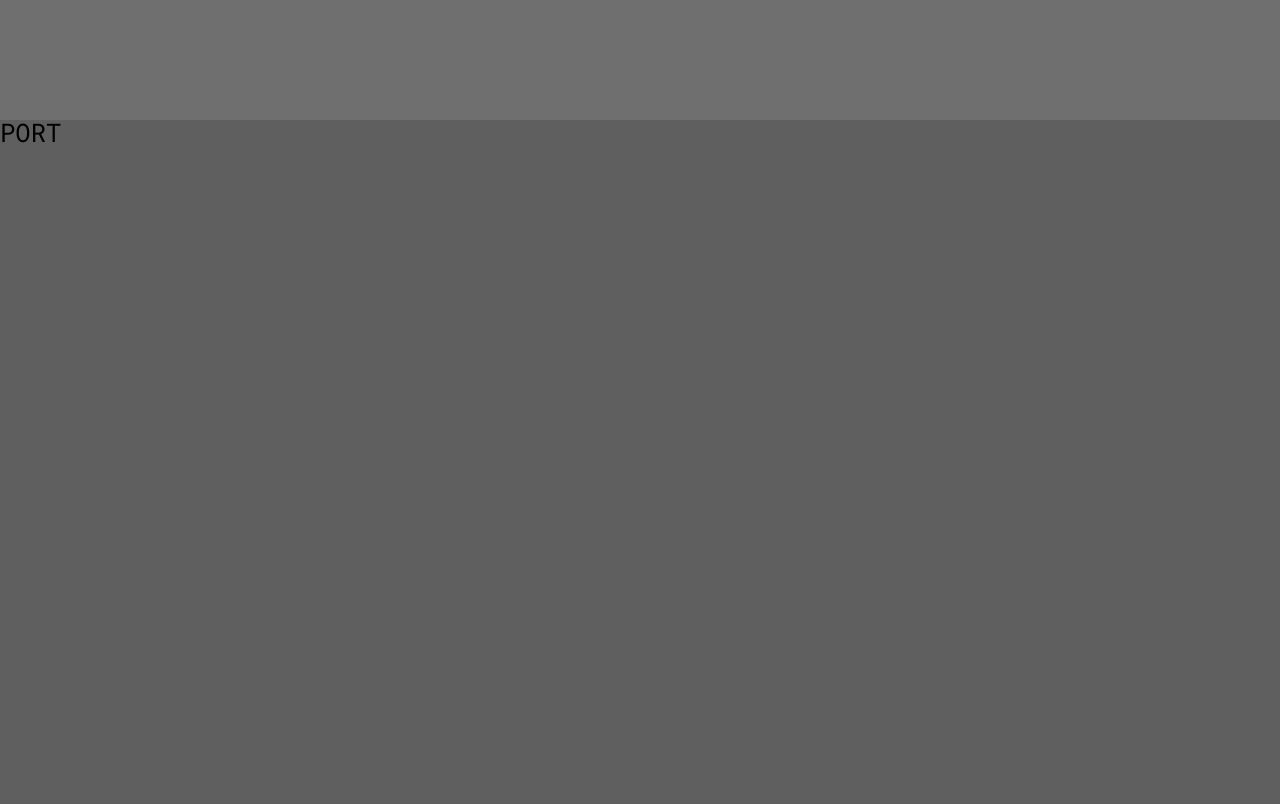
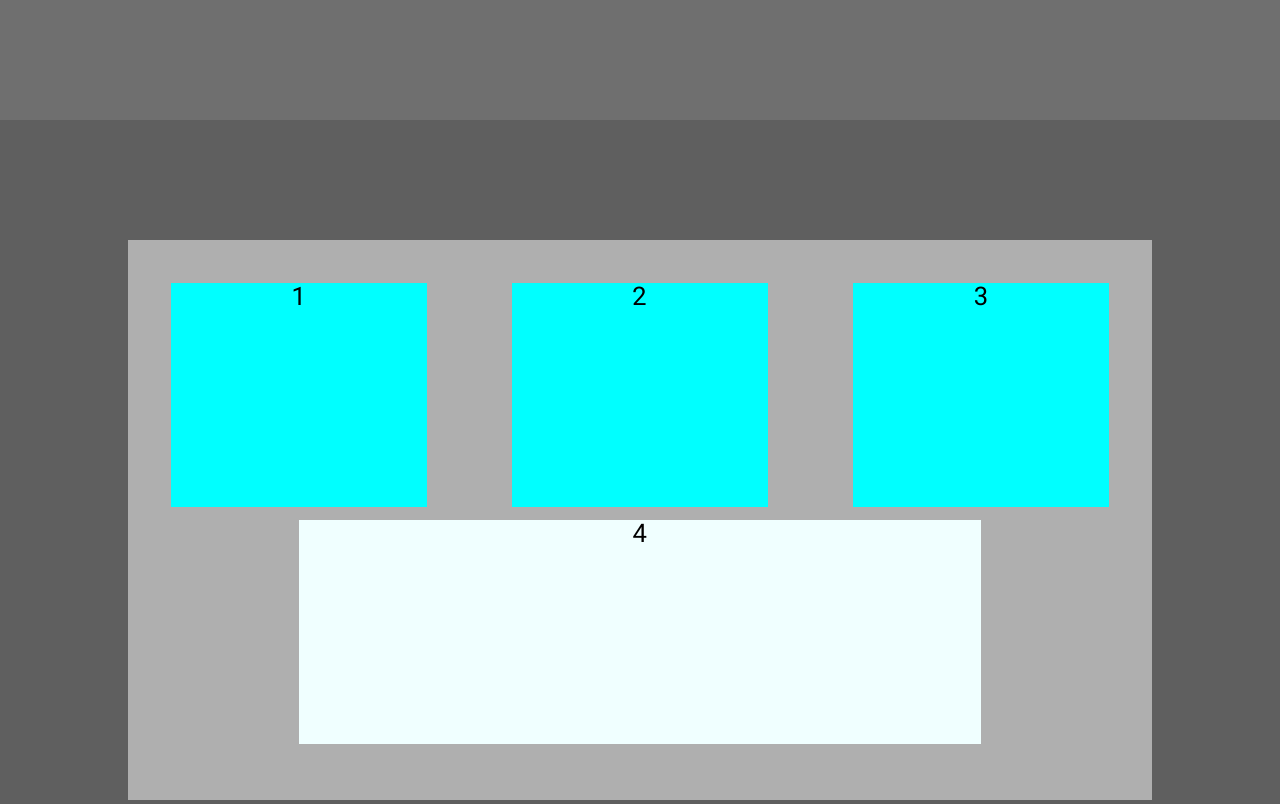
Before and after one commit to kubasiw/MyPage, a website: page index.html in a window 1280 px wide. Shown: the part 1480-2284 px from the top of the page. Drawn offline with nearby package versions, Linux system fonts and the light colour scheme.

Commit message:
add portfolio concept

```diff
--- a/index.html
+++ b/index.html
@@ -79,7 +79,20 @@
 
 
                 <section class="section3 section" id="sec3">
-                    PORT
+                    <div class="portfolioBox">
+                       <div class="row portfolioRow1">
+                           <div class="col-12">
+                               <div class="col-3">1</div>
+                               <div class="col-3">2</div>
+                               <div class="col-3">3</div>
+                           </div>
+                       </div>
+                        <div class="row portfolioRow2">
+                            <div class="col-8">
+                                4
+                            </div>
+                        </div>
+                    </div>
                 </section>
 
 
@@ -118,5 +131,4 @@
 </body>
 <script src="bower_components/jquery/dist/jquery.min.js"></script>
 <script src="js/app.js"></script>
-
 </html>
--- a/js/app.js
+++ b/js/app.js
@@ -95,11 +95,6 @@ jQuery(document).ready(function(){
 
     };
     start();
-
-    jQuery(document).ready(function() {
-        jQuery('#fullpage').fullpage();
-    });
-
 
 
     // sticky menu
@@ -435,25 +430,6 @@ jQuery(document).ready(function(){
     lookForSection();
 
 
-//    function pageStart() {
-//
-//        var myName = jQuery('.myName');
-//
-//        myName.animate({'top':'50%', 'font-size':'6'+'vw'},1100)
-//              .css('color', '#ffffff')
-//              .css('transition', '2550ms')
-//              .animate({  borderSpacing: -10.5 }, {
-//                    step: function(now,fx) {
-//                      jQuery(this).css('-webkit-transform','rotate('+now+'deg)');
-//                      jQuery(this).css('-moz-transform','rotate('+now+'deg)');
-//                      jQuery(this).css('transform','rotate('+now+'deg)');
-//                    },
-//                    duration:'slow'
-//                },'linear');
-//
-//    };
-//    setTimeout(pageStart, 500);
-
 
 
 
--- a/sass/partials/_style_main.scss
+++ b/sass/partials/_style_main.scss
@@ -88,6 +88,9 @@ body {
 
 .section3 {
     @extend %section;
+    display: flex;
+    justify-content: center;
+    align-items: center;
 
 }
 
@@ -290,45 +293,39 @@ nav {
     font-size: 5rem;
 }
 
-.portBox {
-    position: relative;
-    padding:2vw;
+.portfolioBox {
     width: 80%;
     height: 70%;
-    top: 5%;
-    background-color: rgba(255, 255, 255, 0.2);
+    background-color: rgba(255,255,255, 0.5);
+    display: flex;
+    flex-direction: column;
+    justify-content: center;
 }
 
-.portBox2 {
-    display: flex;
-    justify-content: space-around;
-    align-items: center;
-    height: 66%;
+.portfolioRow1 {
+    height: 40%;
+    div {
+        display: flex;
+        justify-content: space-around;
+        height: 100%;
+        div {
+            background-color: aqua;
+            height: 100%;
+        }
+    }
 }
 
-.port1 {
-    position: relative;
-    width:45%;
-    height:90%;
-    border: 1vw solid rgba(255, 255, 255, 0.3);
-    img {
-        width: 100%;
+.portfolioRow2 {
+    height: 40%;
+    display: flex;
+    justify-content: center;
+    div {
+        display: flex;
+        justify-content: center;
         height: 100%;
+        background-color: azure;
     }
-
 }
-
-.port2 {
-    position: relative;
-    width:45%;
-    height:90%;
-    border: 1vw solid rgba(255, 255, 255, 0.3);
-    background-image: url(/images/sitmin.jpg);
-    background-repeat: no-repeat;
-    background-size:100% 100%;
-}
-
-
 
 .circleArrowUp {
     @extend %circle;
```
Also changed, not shown: css/style.css.
